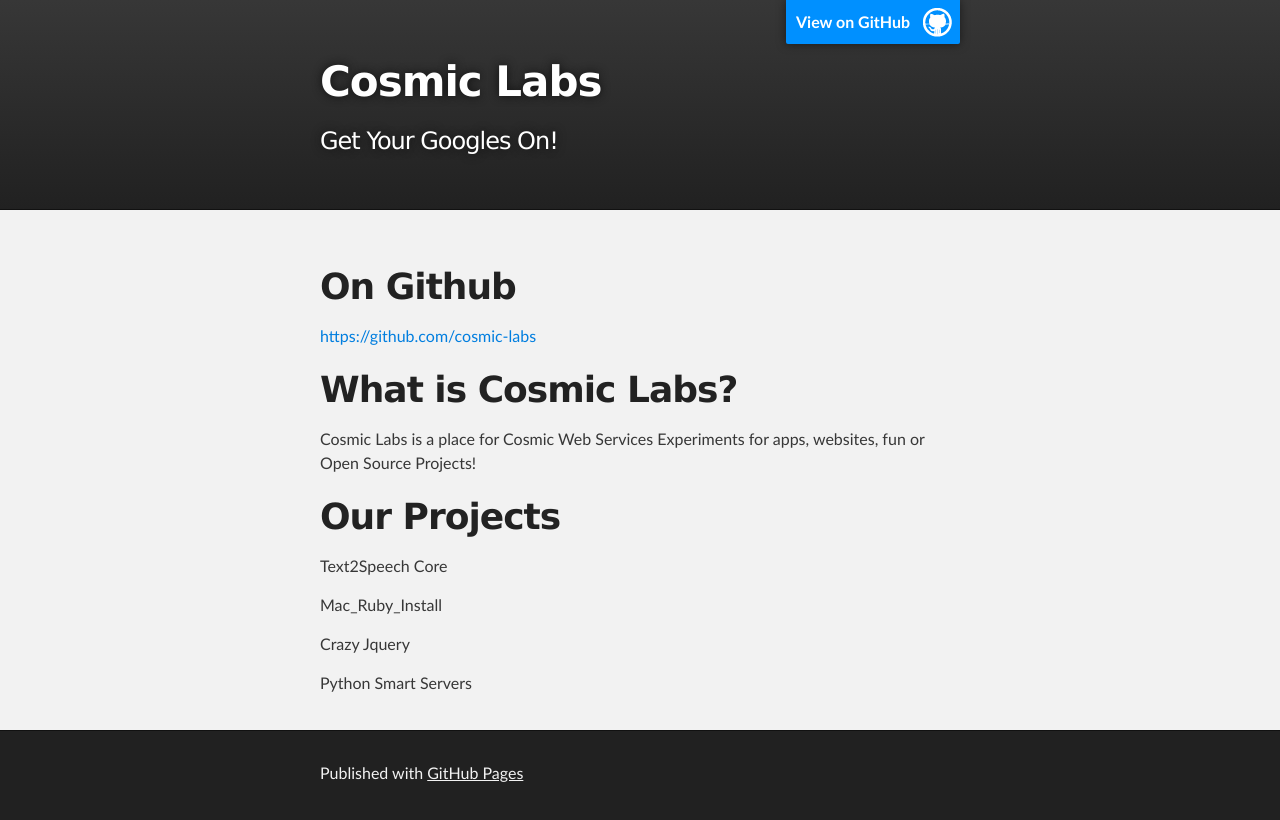
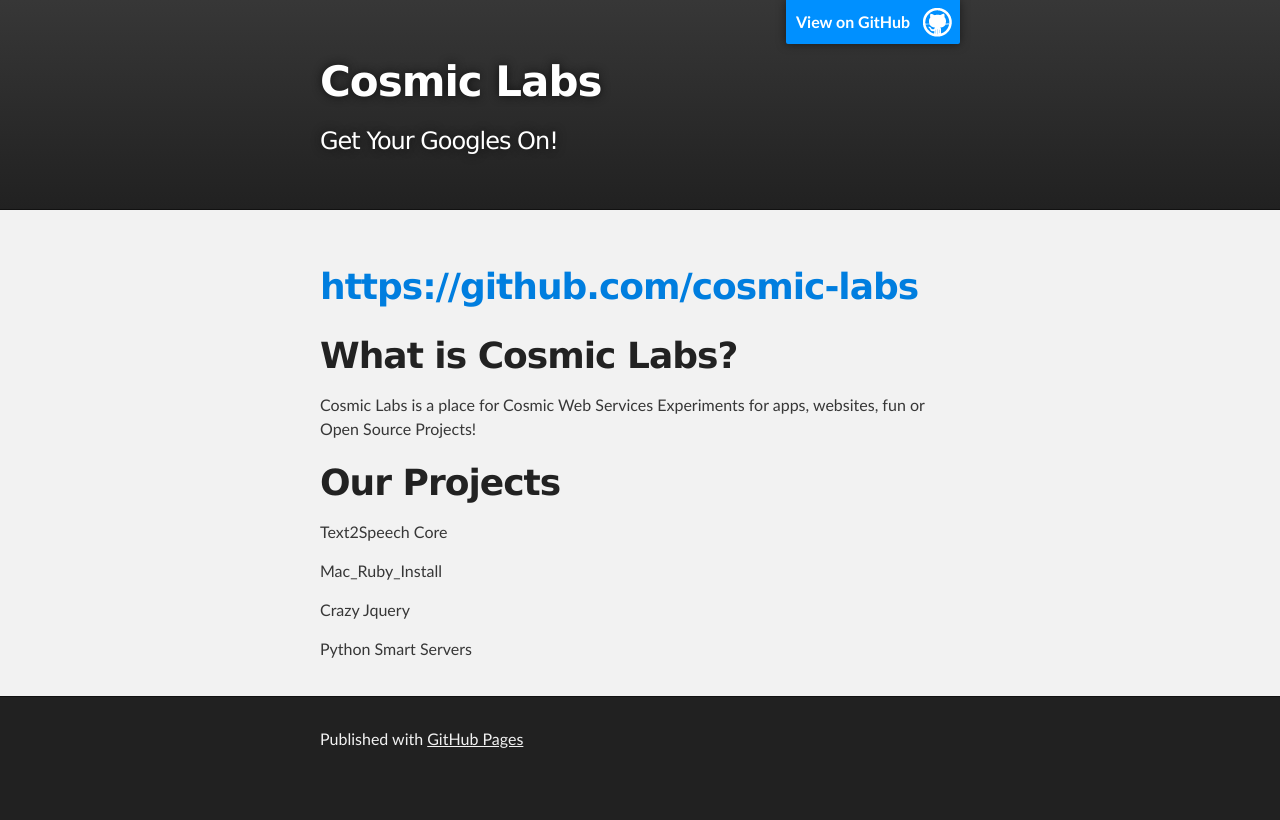
Before and after one commit to cosmic-labs/cosmic-labs.github.io, a plain HTML site: page index.html in a window 1280 px wide. Drawn offline with Linux system fonts and the light colour scheme.

Commit message:
Update index.html

```diff
--- a/index.html
+++ b/index.html
@@ -28,7 +28,7 @@
     <div id="main_content_wrap" class="outer">
       <section id="main_content" class="inner">
         <h1>
-<a id="on-github" class="anchor" href="#on-github" aria-hidden="true"><span class="octicon octicon-link"></span></a>On Github</h1>
+
 
 <p><a href="https://github.com/cosmic-labs">https://github.com/cosmic-labs</a></p>
 
```
